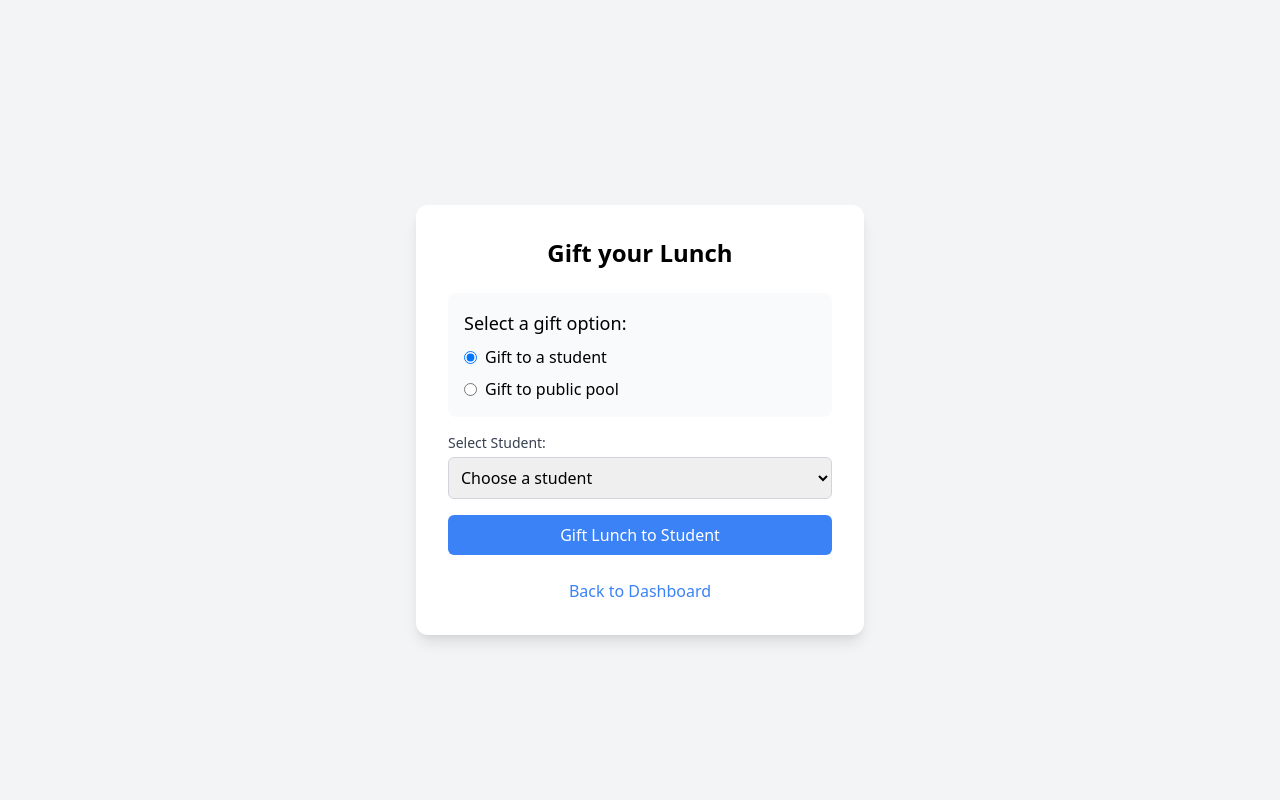
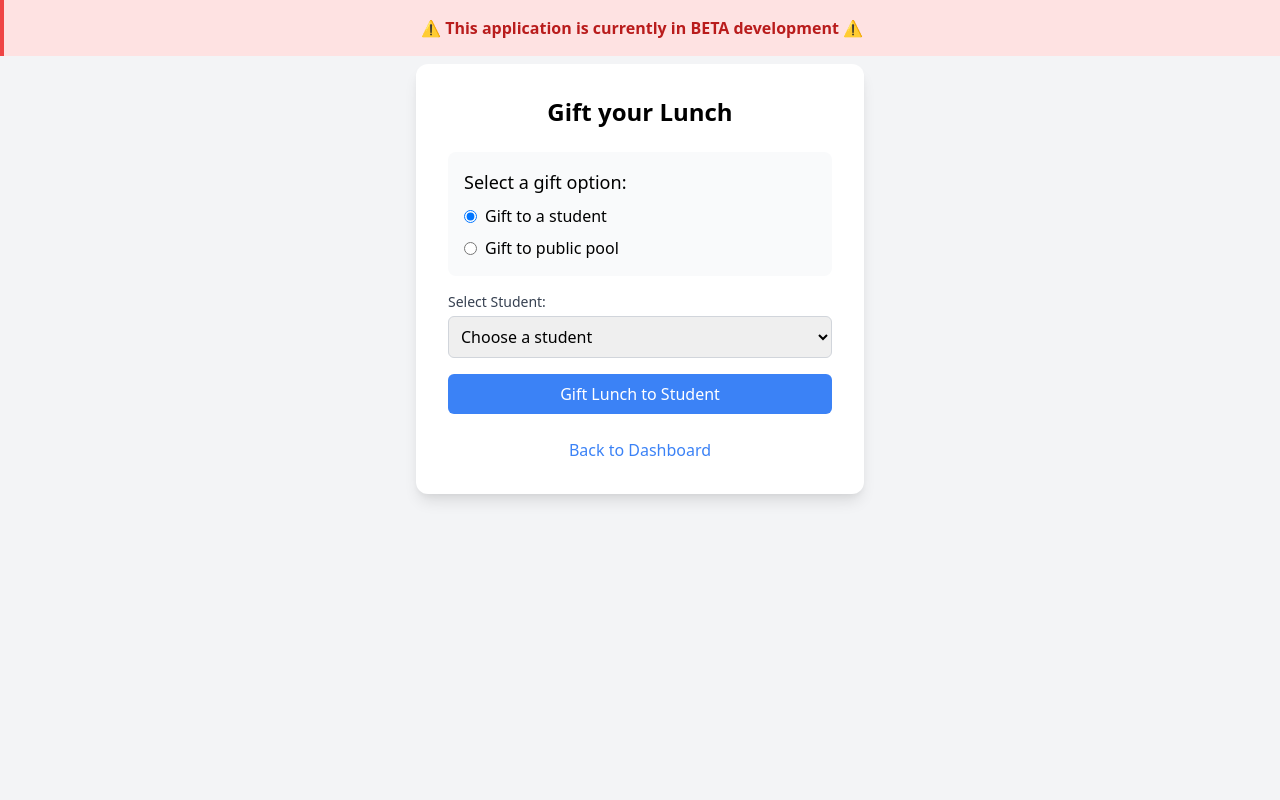
Before and after one commit to JuliusThe5th/Luncheroo, a Flask app: template templates/gift_lunch.html in a window 1280 px wide. Run offline with Flask 3, Linux system fonts and the light colour scheme; the template is opened without the code that fills it, so the values that code supplies are empty; parts of the project's set-up code (start-up, migrations or seed data) failed here and were passed over.

Commit message:
Add beta notification banner to multiple HTML files

```diff
--- a/templates/admin.html
+++ b/templates/admin.html
@@ -42,6 +42,10 @@
     </style>
 </head>
 <body class="min-h-screen">
+<!-- Beta notification banner -->
+    <div class="bg-red-100 border-l-4 border-red-500 text-red-700 p-4 w-full fixed top-0 z-50 text-center font-bold">
+        ⚠️ This application is currently in BETA development ⚠️
+    </div>
     <div class="container mx-auto px-4 py-8">
         <div class="max-w-2xl mx-auto">
             <div class="text-center mb-8">
--- a/templates/assign_card.html
+++ b/templates/assign_card.html
@@ -9,6 +9,10 @@
     <script src="https://cdnjs.cloudflare.com/ajax/libs/socket.io/4.0.1/socket.io.js"></script>
 </head>
 <body class="bg-gray-100 min-h-screen">
+<!-- Beta notification banner -->
+    <div class="bg-red-100 border-l-4 border-red-500 text-red-700 p-4 w-full fixed top-0 z-50 text-center font-bold">
+        ⚠️ This application is currently in BETA development ⚠️
+    </div>
     <div class="container mx-auto px-4 py-8">
         <div class="max-w-2xl mx-auto bg-white rounded-lg shadow-md p-6">
             <h1 class="text-2xl font-bold mb-6 text-center">Assign NFC Card to Student</h1>
--- a/templates/dashboard.html
+++ b/templates/dashboard.html
@@ -8,6 +8,10 @@
     <link rel="icon" href="{{ url_for('static', filename='images/logo-no-background.png') }}" type="image/png">
 </head>
 <body class="bg-gray-100 min-h-screen flex flex-col">
+<!-- Beta notification banner -->
+    <div class="bg-red-100 border-l-4 border-red-500 text-red-700 p-4 w-full fixed top-0 z-50 text-center font-bold">
+        ⚠️ This application is currently in BETA development ⚠️
+    </div>
     <header class="bg-red-400 py-6 shadow text-center">
         <img src="{{ url_for('static', filename='images/logo-no-background.png') }}" alt="Logo" class="h-24 mx-auto transition-transform duration-300 hover:scale-105">
     </header>
--- a/templates/gift_lunch.html
+++ b/templates/gift_lunch.html
@@ -3,12 +3,18 @@
 <html lang="en">
 <head>
     <meta charset="UTF-8">
+    <meta name="viewport" content="width=device-width, initial-scale=1.0">
     <title>Gift Lunch - Luncheroo!</title>
     <link rel="icon" href="{{ url_for('static', filename='images/logo-no-background.png') }}" type="image/png">
     <link href="https://cdn.jsdelivr.net/npm/tailwindcss@2.2.19/dist/tailwind.min.css" rel="stylesheet">
 </head>
-<body class="bg-gray-100 min-h-screen flex flex-col items-center justify-center">
-    <div class="bg-white rounded-xl shadow-lg p-8 w-full max-w-md mt-10">
+<body class="bg-gray-100 min-h-screen flex flex-col items-center">
+    <!-- Beta notification banner -->
+    <div class="bg-red-100 border-l-4 border-red-500 text-red-700 p-4 w-full fixed top-0 z-50 text-center font-bold">
+        ⚠️ This application is currently in BETA development ⚠️
+    </div>
+
+    <div class="bg-white rounded-xl shadow-lg p-6 sm:p-8 w-full max-w-md mt-16 mb-8 mx-4">
         <h2 class="text-2xl font-bold mb-4 text-center">Gift your Lunch</h2>
 
         {% if error %}
--- a/templates/index.html
+++ b/templates/index.html
@@ -8,6 +8,9 @@
     <link rel="icon" href="{{ url_for('static', filename='images/logo-no-background.png') }}" type="image/png">
 </head>
 <body class="bg-gray-100 min-h-screen flex flex-col">
+<div class="bg-red-100 border-l-4 border-red-500 text-red-700 p-4 w-full fixed top-0 z-50 text-center font-bold">
+    ⚠️ This application is currently in BETA development ⚠️
+</div>
     <header class="bg-red-400 py-6 shadow text-center">
         <img src="{{ url_for('static', filename='images/logo-no-background.png') }}" alt="Logo" class="h-24 mx-auto transition-transform duration-300 hover:scale-105">
     </header>
```
Also changed, not shown: templates/public_pool.html (+8 -2 lines), instance/icanteen.db.
